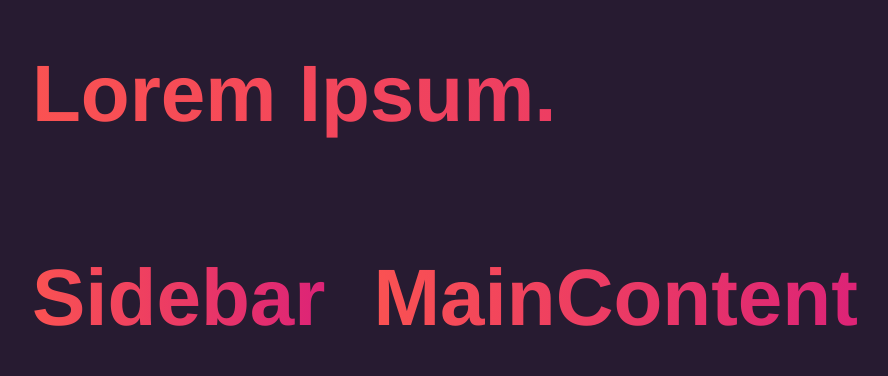
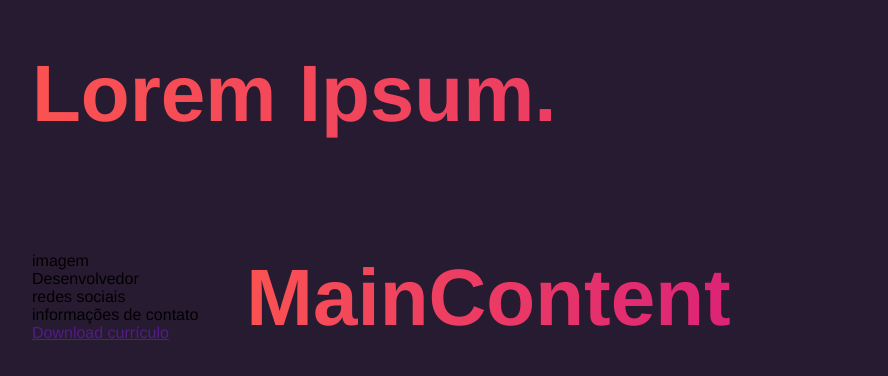
Before and after one commit to LucasMorais1998/react-sass-portfolio, a React (Vite) app: page / in a window 1280 px wide. Shown: the top 376 px of the page, without its empty margins (16-904 px from the left). Built offline with nearby package versions, Linux system fonts and the light colour scheme.

Commit message:
config Sidebar component

```diff
--- a/src/components/Sidebar/index.jsx
+++ b/src/components/Sidebar/index.jsx
@@ -1,8 +1,16 @@
+import AvatarImg from "../../assets/images/person-picture.jpg";
+
 const Sidebar = () => {
   return (
-    <div>
-      <h1>Sidebar</h1>
-    </div>
+    <aside id="sidebar">
+      <p>imagem</p>
+      <p className="title">Desenvolvedor</p>
+      <p>redes sociais</p>
+      <p>informações de contato</p>
+      <a href="" className="btn">
+        Download currículo
+      </a>
+    </aside>
   );
 };
 
```
